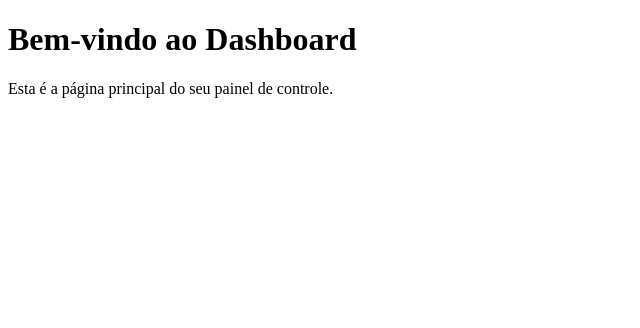
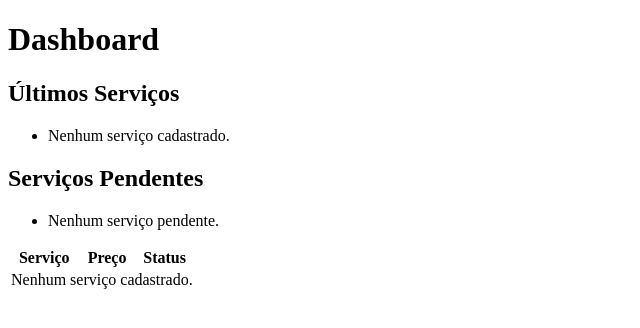
Before and after one commit to ThiagoM42/titansoftwareerp, a PHP site: page /dashboard.php in a window 1280 px wide. Shown: the part 44-372 px from the top of the page, without its empty margins (0-640 px from the left). Run offline with PHP 8.4, Linux system fonts and the light colour scheme; some libraries are stand-ins or nearby versions.

Commit message:
feat: dashboard with the initial interface

```diff
--- a/app/Controllers/ServiceController.php
+++ b/app/Controllers/ServiceController.php
@@ -17,7 +17,7 @@
             header('Location: ' . BASE_URL . '/login');
             exit;
         }
-        // Render the service view
+
         View::render('dashboard', [
             'title' => 'DashBoard',
             'user' => $_SESSION['user']
--- a/app/Views/dashboard.php
+++ b/app/Views/dashboard.php
@@ -15,7 +15,64 @@
     </aside>
 
     <main class="dashboard-content">
-        <h1>Bem-vindo ao Dashboard</h1>
-        <p>Esta é a página principal do seu painel de controle.</p>
+        <h1>Dashboard</h1>
+        <section class="dashboard-summary">
+            <div class="summary-column">
+                <h2>Últimos Serviços</h2>
+                <ul>
+                    <?php if (!empty($services)): ?>
+                        <?php foreach ($services as $service): ?>
+                            <li>
+                                <strong><?= htmlspecialchars($service['name']) ?></strong>
+                                <span>R$ <?= number_format($service['price'], 2, ',', '.') ?></span>
+                            </li>
+                        <?php endforeach; ?>
+                    <?php else: ?>
+                        <li>Nenhum serviço cadastrado.</li>
+                    <?php endif; ?>
+                </ul>
+            </div>
+            <div class="summary-column">
+                <h2>Serviços Pendentes</h2>
+                <ul>
+                    <?php if (!empty($pendingServices)): ?>
+                        <?php foreach ($pendingServices as $service): ?>
+                            <li>
+                                <strong><?= htmlspecialchars($service['name']) ?></strong>
+                                <span>R$ <?= number_format($service['price'], 2, ',', '.') ?></span>
+                            </li>
+                        <?php endforeach; ?>
+                    <?php else: ?>
+                        <li>Nenhum serviço pendente.</li>
+                    <?php endif; ?>
+                </ul>
+            </div>
+        </section>
+        <section>
+            <table>
+                <thead>
+                    <tr>
+                        <th>Serviço</th>
+                        <th>Preço</th>
+                        <th>Status</th>
+                    </tr>
+                </thead>
+                <tbody>
+                    <?php if (!empty($services)): ?>
+                        <?php foreach ($services as $service): ?>
+                            <tr>
+                                <td><?= htmlspecialchars($service['name']) ?></td>
+                                <td>R$ <?= number_format($service['price'], 2, ',', '.') ?></td>
+                                <td><?= htmlspecialchars($service['status']) ?></td>
+                            </tr>
+                        <?php endforeach; ?>
+                    <?php else: ?>
+                        <tr>
+                            <td colspan="3">Nenhum serviço cadastrado.</td>
+                        </tr>
+                    <?php endif; ?>
+                </tbody>
+            </table>
+        </section>
     </main>
 </div>
```
Also changed, not shown: public/assets/css/style.css.
